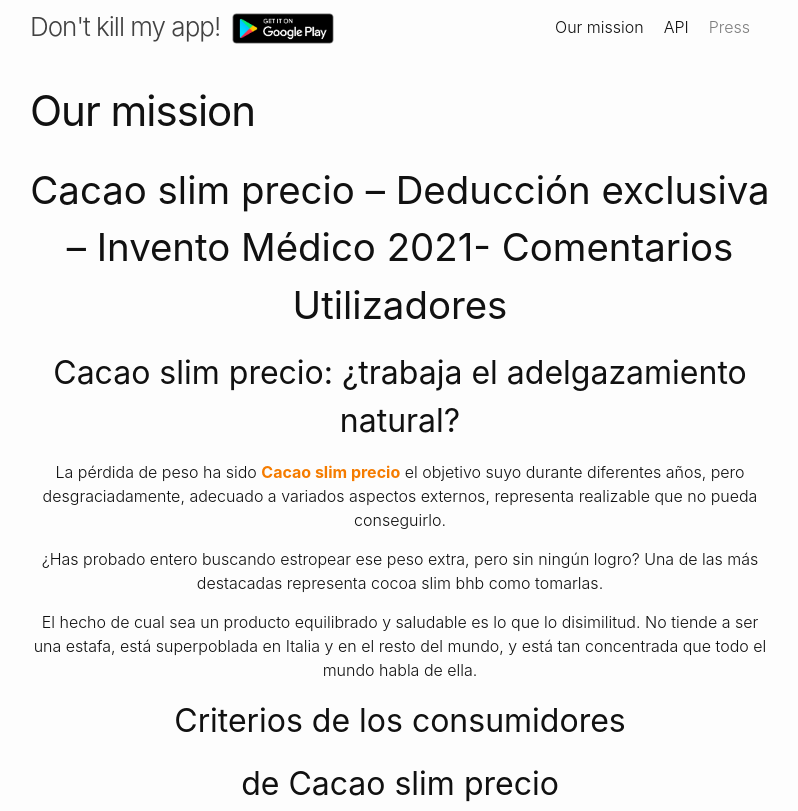
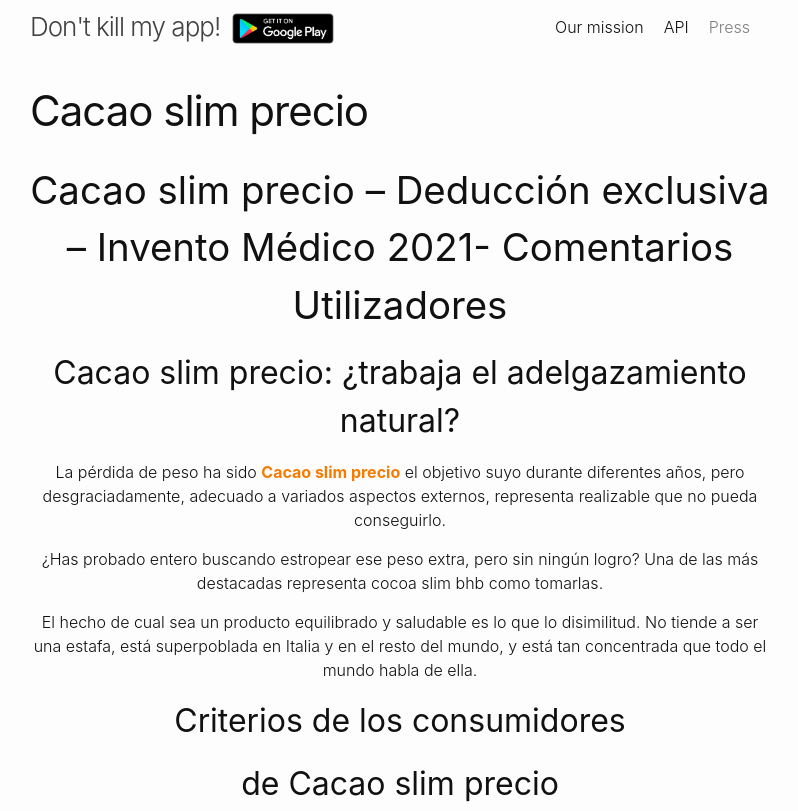
Before and after one commit to MaxArthurQueen/flo6, a plain HTML site: page cocoa slim precio.html in a window 1280 px wide. Shown: the top 811 px of the page, without its empty margins (240-1038 px from the left). Drawn offline with Linux system fonts and the light colour scheme.

Commit message:
Update cocoa slim precio.html

```diff
--- a/cocoa slim precio.html
+++ b/cocoa slim precio.html
@@ -45,7 +45,7 @@
         <article class="post">
 
   <header class="post-header">
-    <h1 class="post-title">Our mission</h1>
+    <h1 class="post-title">Cacao slim precio</h1>
   </header>
 
   <div class="post-content">
```
